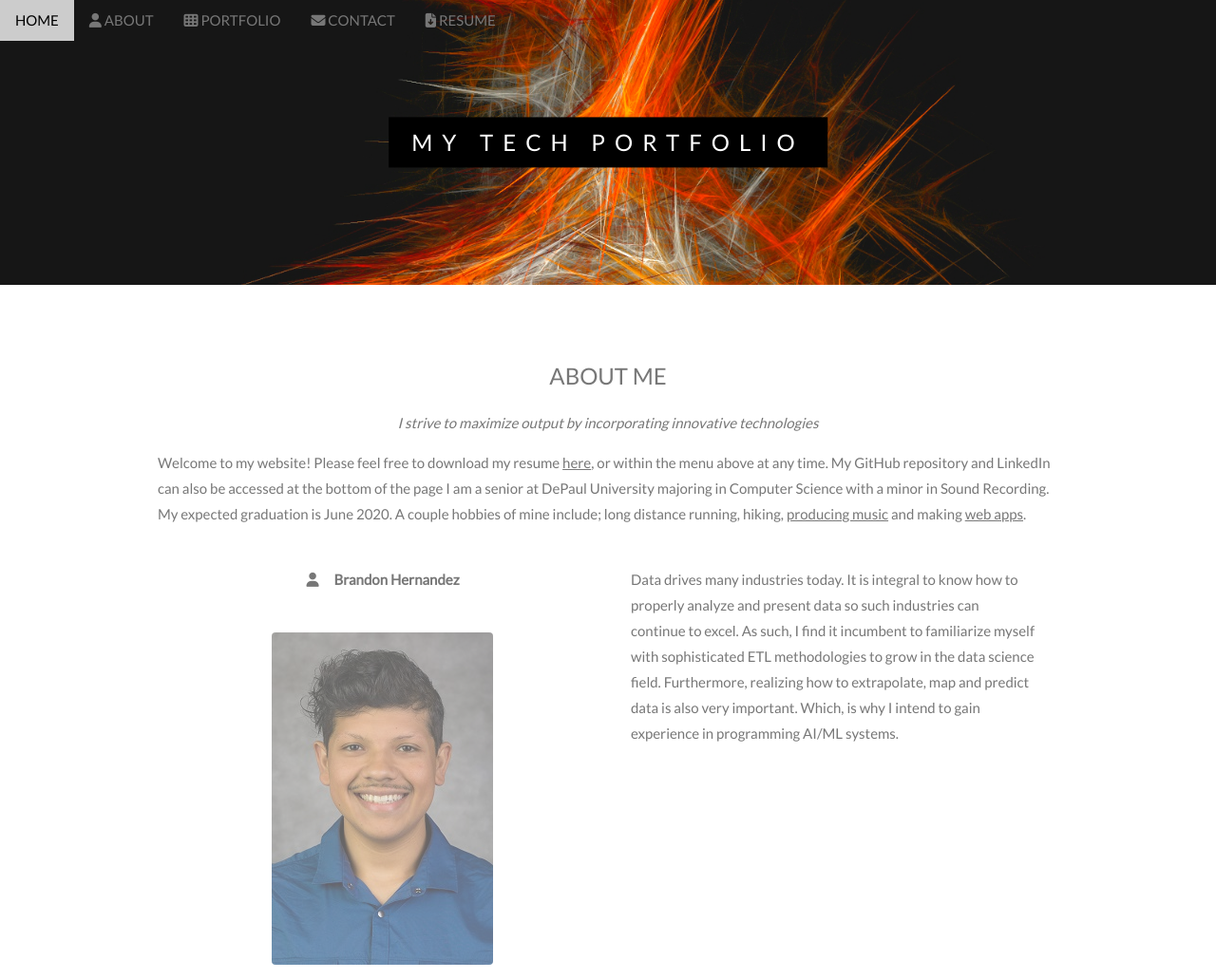
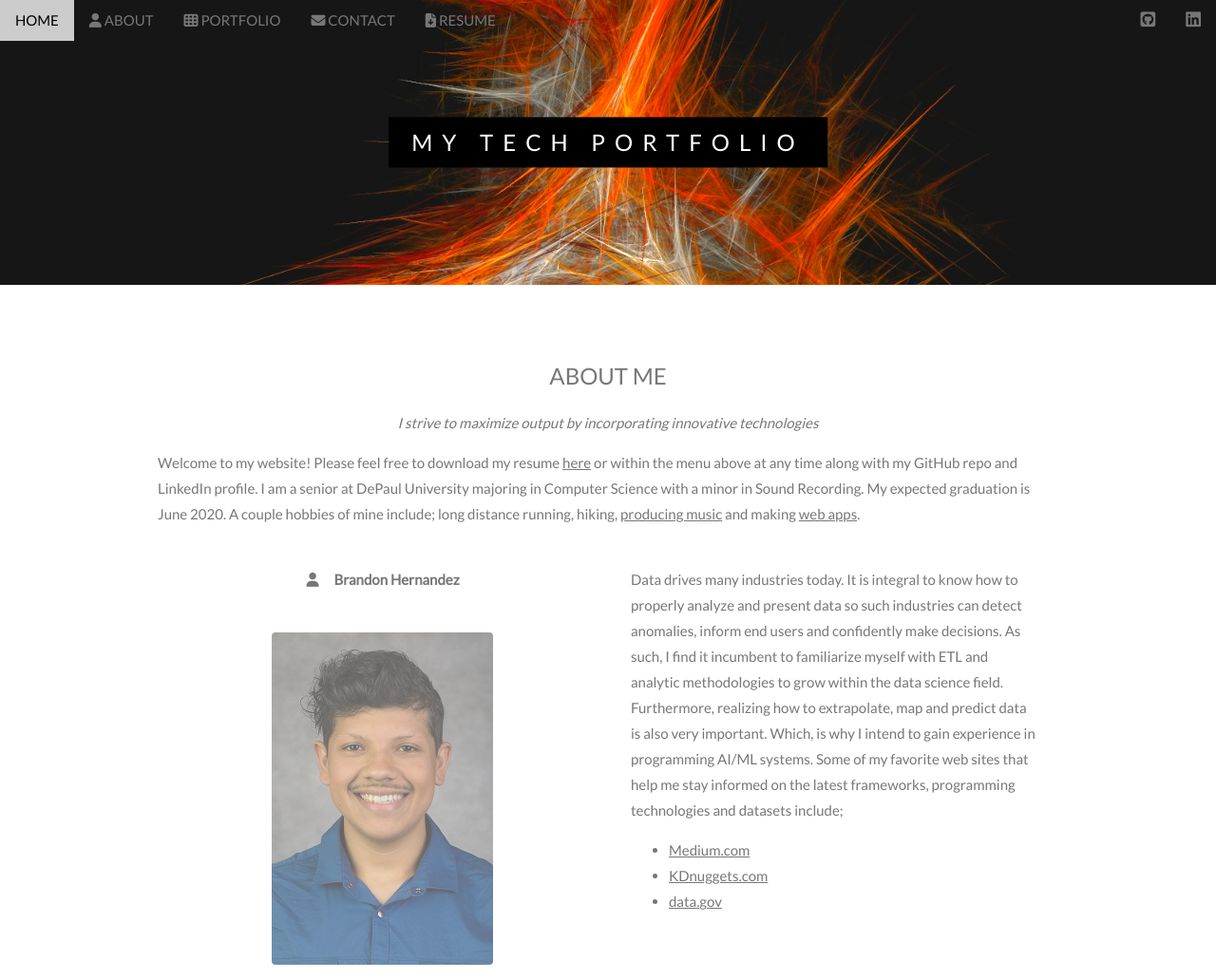
Before and after one commit to brandonhdz/portfolioWebApp, a plain HTML site: page webApp/templates/index.html in a window 1280 px wide. Shown: the top 1031 px of the page at 95% size. Drawn offline with nearby package versions, Linux system fonts and the light colour scheme.

Commit message:
worked on bio

```diff
--- a/webApp/templates/index.html
+++ b/webApp/templates/index.html
@@ -21,6 +21,8 @@
     <a href="#portfolio" class="w3-bar-item w3-button w3-hide-small"><i class="fa fa-th"></i> PORTFOLIO</a>
     <a href="#contact" class="w3-bar-item w3-button w3-hide-small"><i class="fa fa-envelope"></i> CONTACT</a>
     <a href="../static/brandon_hdz_resume" target="_blank" class="w3-bar-item w3-button w3-hide-small"><i class="fas fa-file-download"></i> RESUME</a>
+    <a href="https://www.linkedin.com/in/brandonhdz" target="_blank" class="w3-bar-item w3-button w3-hide-small w3-right"><i style="font-size: large;" class="fab fa-linkedin w3-hover-opacity"></i></a>
+    <a href="https://github.com/brandonhdz" target="_blank" class="w3-bar-item w3-button w3-hide-small w3-right"><i style="font-size: large;" class="fab fa-github-square w3-hover-opacity"></i></a>
   </div>
 
   <!-- Navbar on small screens -->
@@ -43,8 +45,8 @@
 <div class="w3-content w3-container w3-padding-64" id="about">
   <h3 class="w3-center">ABOUT ME</h3>
   <p class="w3-center"><em>I strive to maximize output by incorporating innovative technologies</em></p>
-  <p>Welcome to my website! Please feel free to download my resume <a href="../static/brandon_hdz_resume.pdf">here</a>,
-  or within the menu above at any time. My GitHub repository and LinkedIn can also be accessed at the bottom of the page
+  <p>Welcome to my website! Please feel free to download my resume <a href="../static/brandon_hdz_resume.pdf">here</a>
+    or within the menu above at any time along with my GitHub repo and LinkedIn profile.
     I am a senior at DePaul University majoring in Computer Science with a minor in Sound Recording.
     My expected graduation is June 2020. A couple hobbies of mine include; long distance running, hiking,
     <a href="http://astralmatter.herokuapp.com" target="_blank">producing music</a> and making
@@ -58,9 +60,16 @@
     <!-- Hide this text on small devices -->
     <div class="w3-col m6 w3-hide-small w3-padding-large">
       <p>Data drives many industries today. It is integral to know how to properly analyze and present data so such
-      industries can continue to excel. As such, I find it incumbent to familiarize  myself with sophisticated ETL
-      methodologies to grow in the data science field. Furthermore, realizing how to extrapolate, map and predict
-      data is also very important. Which, is why I intend to gain experience in programming AI/ML systems.</p>
+      industries can detect anomalies, inform end users and confidently make decisions. As such, I find it incumbent
+      to familiarize  myself with ETL and analytic methodologies to grow within the data science field. Furthermore,
+      realizing how to extrapolate, map and predict data is also very important. Which, is why I intend to gain
+      experience in programming AI/ML systems. Some of my favorite web sites that help me stay informed on the latest
+      frameworks, programming technologies and datasets include;
+      <ul>
+        <li><a href="https://towardsdatascience.com/" target="_blank">Medium.com</a></li>
+        <li><a href="https://www.kdnuggets.com/" target="_blank">KDnuggets.com</a></li>
+        <li><a href="https://data.gov/" target="_blank">data.gov</a></li>
+      </ul></p>
     </div>
   </div>
   <p class="w3-large w3-center w3-padding-16">Experience:</p>
```
